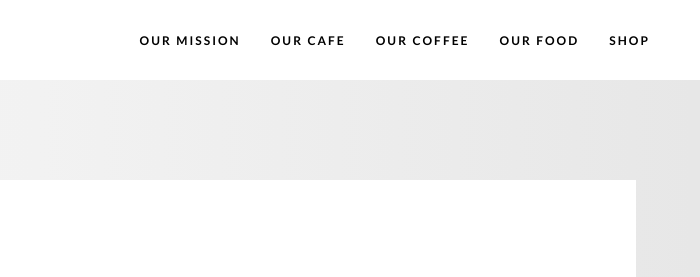
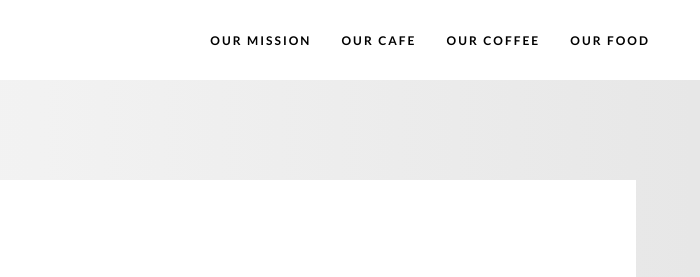
Before and after one commit to pavkrol/cafe-website, a Gatsby site: page /fair-trade in a window 1280 px wide. Shown: the top 277 px of the page, 580-1280 px from the left. Built offline with nearby package versions, Linux system fonts and the light colour scheme; Gatsby itself is replaced by a stand-in of ours.

Commit message:
changed imports with correct filenames (case sensitive)

```diff
--- a/src/components/Navigation.js
+++ b/src/components/Navigation.js
@@ -76,7 +76,7 @@ const Navigation = ({ isOpen, scrolled }) => {
           <Link to="/fair-trade">Our mission</Link>
         </NavItem>
         <NavItem>
-          <Link to="/">Our cafe</Link>
+          <Link to="/gallery">Our cafe</Link>
         </NavItem>
         <NavItem>
           <Link to="/">Our coffee</Link>
@@ -84,9 +84,6 @@ const Navigation = ({ isOpen, scrolled }) => {
         <NavItem>
           <Link to="/">Our food</Link>
         </NavItem>
-        <NavItem>
-          <Link to="/">Shop</Link>
-        </NavItem>
       </NavList>
     </NavWrapper>
   )
--- a/src/components/PostLayout.js
+++ b/src/components/PostLayout.js
@@ -1,6 +1,6 @@
 import React, { Component } from "react"
-import Layout from "../components/layout"
-import SEO from "../components/seo"
+import Layout from "../components/Layout"
+import SEO from "../components/Seo"
 import SinglePost from "../containers/SinglePost"
 import { graphql } from "gatsby"
 
--- a/src/pages/404.js
+++ b/src/pages/404.js
@@ -1,7 +1,7 @@
 import React from "react"
 
-import Layout from "../components/layout"
-import SEO from "../components/seo"
+import Layout from "../components/Layout"
+import SEO from "../components/Seo"
 
 const NotFoundPage = () => (
   <Layout>
--- a/src/pages/fair-trade.js
+++ b/src/pages/fair-trade.js
@@ -1,6 +1,6 @@
 import React from "react"
-import Layout from "../components/layout"
-import SEO from "../components/seo"
+import Layout from "../components/Layout"
+import SEO from "../components/Seo"
 import { theme } from "../components/theme"
 import { ThemeProvider } from "styled-components"
 import DetailsView from "../containers/DetailsView"
--- a/src/pages/gallery.js
+++ b/src/pages/gallery.js
@@ -1,7 +1,7 @@
 import React from "react"
-import Layout from "../components/layout"
+import Layout from "../components/Layout"
 import GalleryView from "../containers/GalleryView"
-import SEO from "../components/seo"
+import SEO from "../components/Seo"
 import { theme } from "../components/theme"
 import { ThemeProvider } from "styled-components"
 
```
Also changed, not shown: src/components/seo.js (+0 -7 lines).
